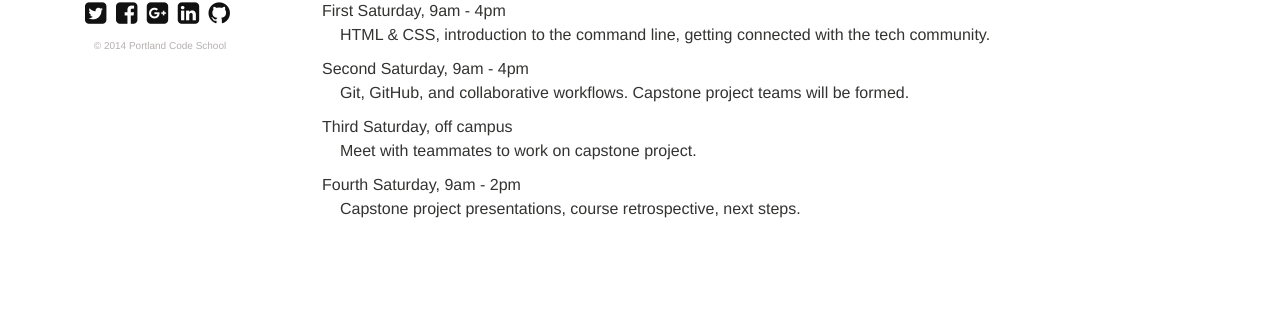
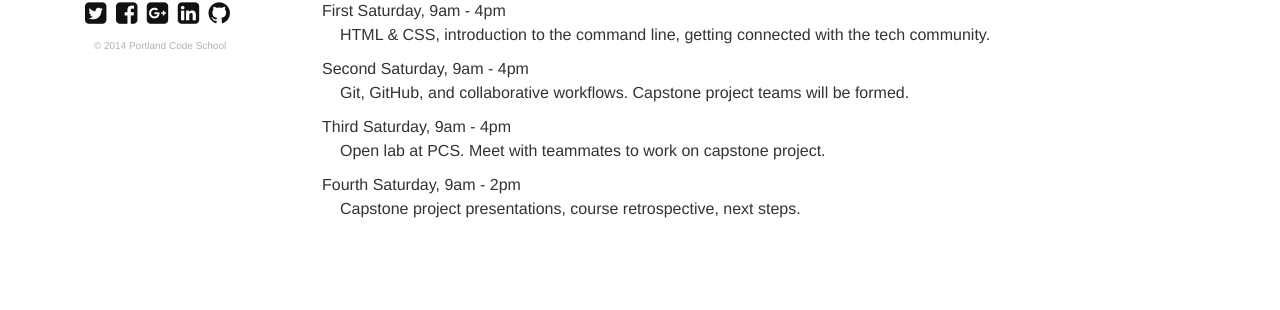
Before and after one commit to portlandcodeschool/primer, a Jekyll site: the page built from index.md, in a window 1280 px wide. Shown: the part 949-1259 px from the top of the page. Built offline with Jekyll 4.4.1, drawn with Linux system fonts in a browser that asks for light colours; nearby versions of some CDN libraries.

Commit message:
Update third saturday on schedule.

```diff
--- a/index.md
+++ b/index.md
@@ -27,7 +27,7 @@ Schedule
     HTML & CSS, introduction to the command line, getting connected with the tech community.
 * Second Saturday, 9am - 4pm<br>
     Git, GitHub, and collaborative workflows. Capstone project teams will be formed.
-* Third Saturday, off campus<br>
-    Meet with teammates to work on capstone project.
+* Third Saturday, 9am - 4pm<br>
+    Open lab at PCS. Meet with teammates to work on capstone project.
 * Fourth Saturday, 9am - 2pm<br>
     Capstone project presentations, course retrospective, next steps.
```
